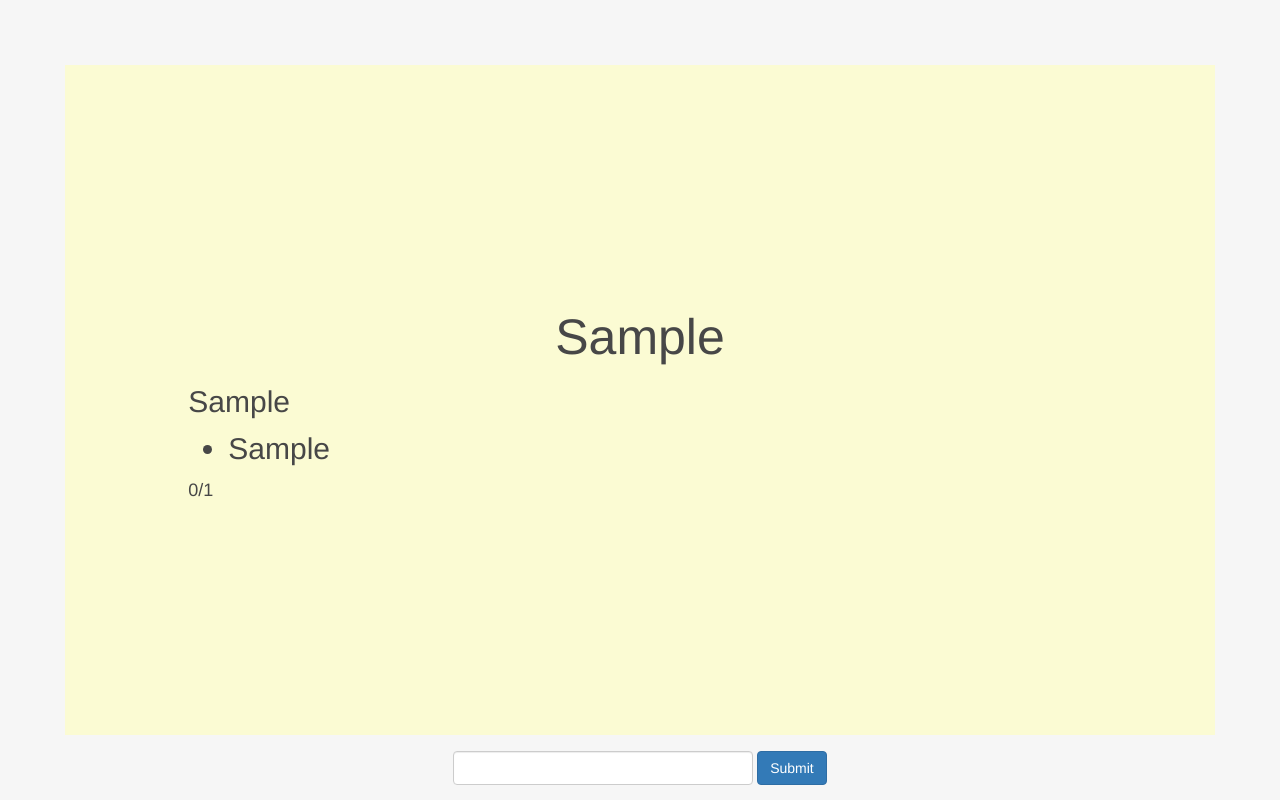
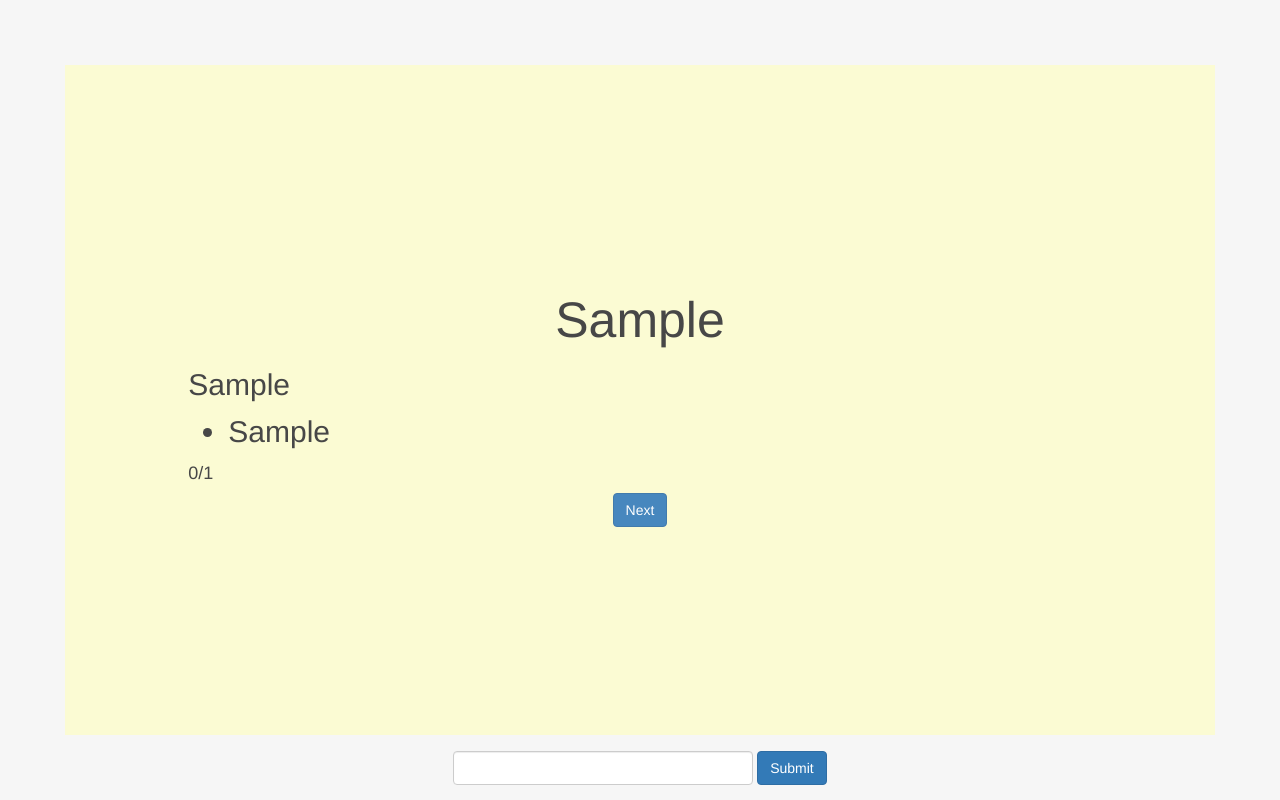
Before and after one commit to jakesmorrison/jakobmorrison.net, a Django app: page /definitions/ in a window 1280 px wide. Run offline with Django 3.2, Linux system fonts and the light colour scheme; tables that the repository leaves empty hold one stand-in row (values such as "Sample post"); some libraries are stand-ins or nearby versions.

Commit message:
adding word definitions

```diff
--- a/definitions/templates/definitions/home.html
+++ b/definitions/templates/definitions/home.html
@@ -26,6 +26,10 @@
             </ul>
             {% endfor %}
             <h4>{{id_count|safe}}/{{dictionary_count|safe}}</h4>
+            <div class="col-md-6 col-md-offset-3 text-center">
+                <button type="button" onclick="refresh()" class="btn btn-primary text-center">Next</button>
+            </div>
+
         </div>
     </div>
     <!-- /.container -->
@@ -58,6 +62,9 @@ function sendWord(){
     $.getJSON(url, function(data) {
     });
 }
+function refresh(){
+    location.reload();
+}
 </script>
 
 </body>
```
